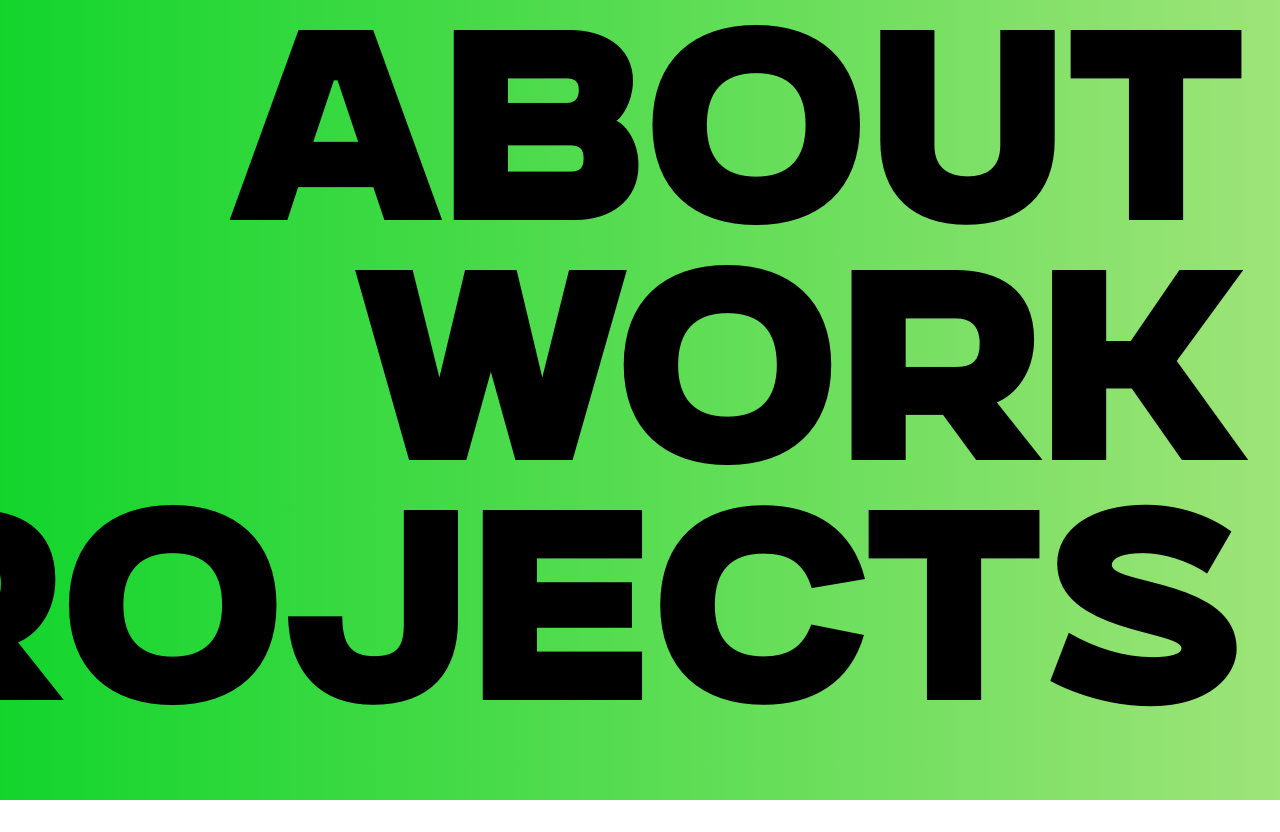
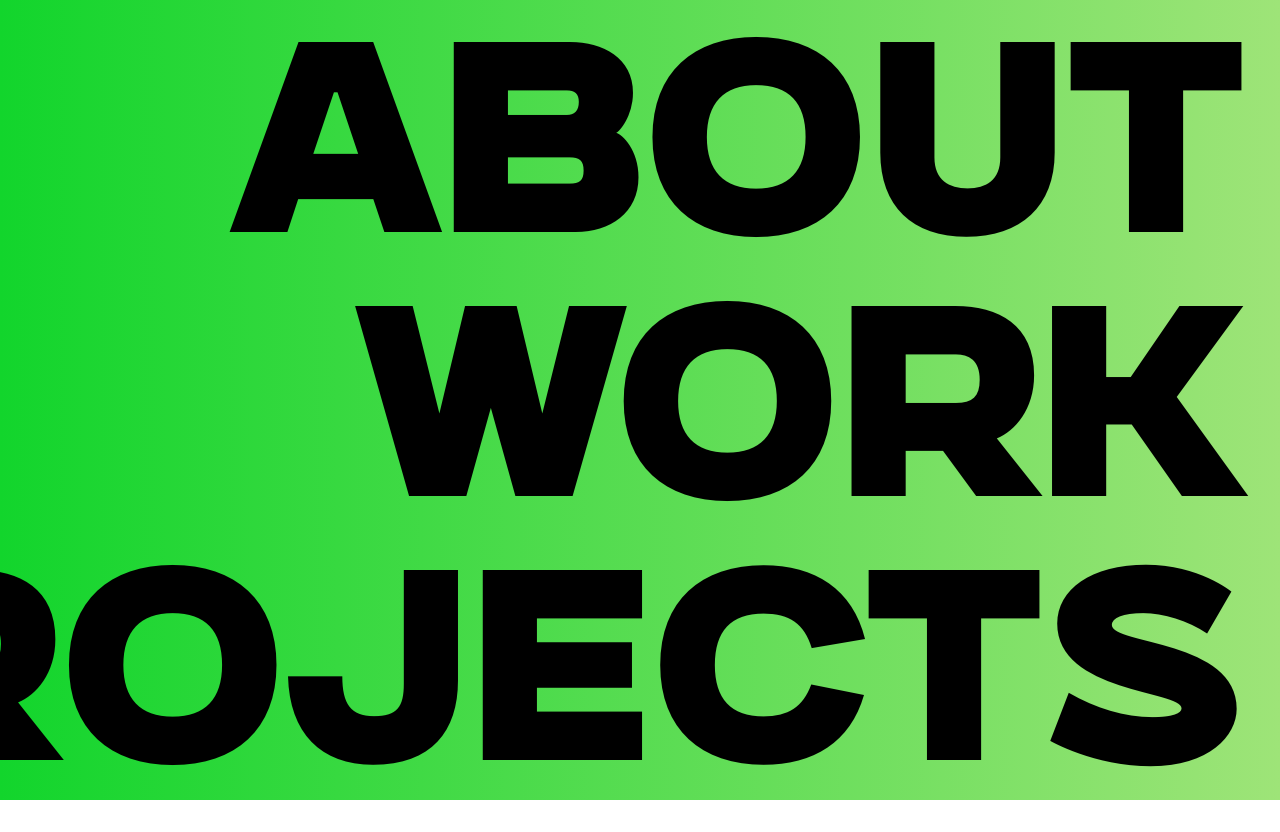
Before and after one commit to sestuna117/portfolio-next, a Next.js app: page / in a window 1280 px wide. Before the commit the page ends 800 px from the top, so only its background shows below. Built offline with nearby package versions, Linux system fonts and the light colour scheme.

Commit message:
Add wiper page transition

```diff
--- a/src/app/_components/HomeLink.tsx
+++ b/src/app/_components/HomeLink.tsx
@@ -1,11 +1,15 @@
 'use client'
 import Link, {LinkProps} from "next/link";
 import React from "react";
+import {useRouter} from "next/navigation";
+
 interface HomeLinkProps extends LinkProps {
-    label: string
+    label: string;
+    href: string;
 }
 
 export const HomeLink = (props: HomeLinkProps) => {
+    const router = useRouter()
     const {href, label} = props
 
     const sleep = async (ms: number):Promise<void> => {
@@ -16,13 +20,17 @@ export const HomeLink = (props: HomeLinkProps) => {
         e.preventDefault();
         const body = document.querySelector("body")
 
-        body?.classList.add("after:animate-page-transition")
+        body?.classList.add("after:wiper-on-a")
+        body?.classList.add("before:wiper-on-b")
+
+        await sleep(1000)
+
+        // router.push(href)
 
         await sleep(500)
 
-        await sleep(500)
-
-        body?.classList.remove("after:animate-page-transition")
+        body?.classList.remove("after:wiper-on-a")
+        body?.classList.remove("before:wiper-on-b")
     }
 
     return (
--- a/src/app/layout.tsx
+++ b/src/app/layout.tsx
@@ -19,7 +19,13 @@ export default function RootLayout({
 }>) {
   return (
     <html lang="en" className={`${gunterz.variable} font-sans`}>
-      <body>{children}</body>
+      <body
+          className={`after:wiper after:translate-y-full
+           before:wiper before:-translate-y-full
+           *:w-screen *:h-screen
+           `}
+      >
+      {children}</body>
     </html>
   );
 }
--- a/src/app/page.tsx
+++ b/src/app/page.tsx
@@ -2,7 +2,7 @@ import {HomeLink} from "@/app/_components/HomeLink";
 
 export default function Home() {
   return (
-      <main className={"w-screen h-screen p-10 bg-gradient-to-r from-malachite to-pastel-green"}>
+      <main className={"p-10 bg-gradient-to-r from-malachite to-pastel-green"}>
           <div className={"flex flex-col items-end"}>
               <HomeLink href={"/about"} label={"About"} />
               <HomeLink href={"/work"} label={"Work"} />
--- a/tailwind.config.ts
+++ b/tailwind.config.ts
@@ -9,7 +9,7 @@ const config: Config = {
   ],
   theme: {
     fontSize: {
-      'xxl': ['15rem', '15rem']
+      'xxl': ['15rem', '16.5rem']
     },
     extend: {
       fontFamily: {
@@ -40,7 +40,7 @@ const config: Config = {
     },
   },
   plugins: [
-    plugin(function({ addUtilities, matchUtilities, addComponents, e, config }) {
+    plugin(function({ addUtilities, matchUtilities, addComponents, e, theme }) {
       matchUtilities({
         'text-stroke': (value) => ({
           '-webkit-text-stroke-width': `${value}px`,
@@ -57,11 +57,30 @@ const config: Config = {
           '-webkit-text-stroke': '4px black'
         },
         '.wipe': {
-          'background-image': 'linear-gradient(123deg, white 0%, white 50%, transparent 50.1%)',
+          'background-image': `linear-gradient(123deg, ${theme('colors.alto')} 0%, white 50%, transparent 50.1%)`,
           '-webkit-text-fill-color': 'transparent',
           '-webkit-background-clip': 'text',
           'background-repeat': 'no-repeat',
         },
+
+      })
+      addComponents({
+        '.wiper': {
+          'content': '""',
+          'height': '50vh',
+          'width': '100vw',
+          'position': 'fixed',
+          'left': '0',
+          'z-index': '1',
+          'background': theme('colors.alto'),
+          'transition': 'all 0.5s ease-in-out'
+        },
+        '.wiper-on-b': {
+          'transform': 'translateY(0) !important'
+        },
+        '.wiper-on-a': {
+          'transform': 'translateY(-100%) !important'
+        }
       })
     }),
   ],
```
